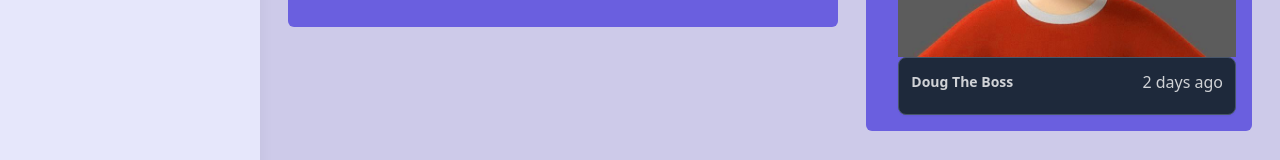
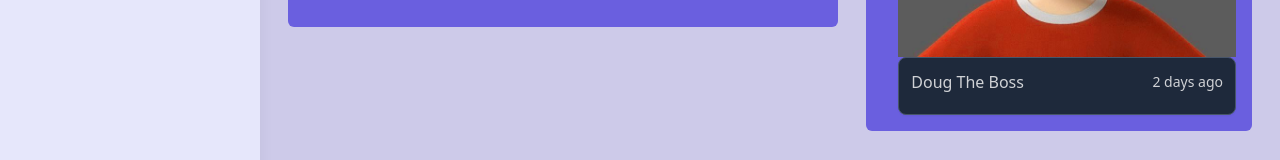
Before and after one commit to guidonunes/marketplace-mern, a React (Create React App) app in the folder dashboard/: page /admin/dashboard in a window 1280 px wide. Shown: the part 613-773 px from the top of the page. Built offline with nearby package versions, Linux system fonts and the light colour scheme.

Commit message:
update styling of the tags

```diff
--- a/dashboard/src/views/admin/AdminDashboard.jsx
+++ b/dashboard/src/views/admin/AdminDashboard.jsx
@@ -141,8 +141,8 @@ const AdminDashboard = () => {
                   <div className=""><img src="/images/admin.jpg" alt='admin img'/></div>
                   <div className='p-3 bg-slate-800 rounded-lg border border-slate-600 shadow-sm'>
                     <div className='flex justify-between items-center mb-2'>
-                      <Link className='font-semibold text-sm text-[#d0d2d6]'>Doug The Boss</Link>
-                      <time>2 days ago</time>
+                      <Link className='text-md font-normal text-[#d0d2d6]'>Doug The Boss</Link>
+                      <time className='mb-1 text-sm font-normal sm:order-last sm:mb-0'>2 days ago</time>
                     </div>
                   </div>
                 </li>
```
